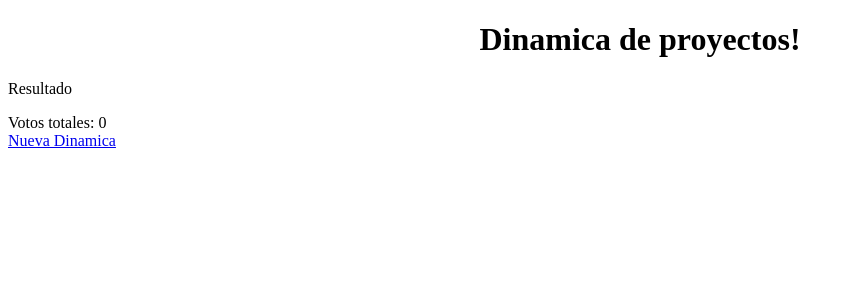
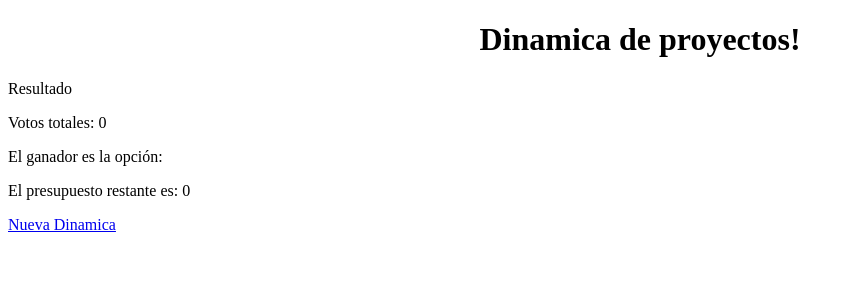
Before and after one commit to yorland28/Instant-Runoff-Voting-AngularHeroku, an Angular app: page /result in a window 1280 px wide. Shown: the top 300 px of the page, without its empty margins (0-853 px from the left). Built offline with nearby package versions, Linux system fonts and the light colour scheme.

Commit message:
Se agrego la resta del monto ganador al presupuesto general

```diff
--- a/src/app/option-seting/option-seting.component.ts
+++ b/src/app/option-seting/option-seting.component.ts
@@ -20,6 +20,7 @@ export class OptionSetingComponent implements OnInit {
 
   setTotalbudget(totalbudget:number){
     this.budget = this.votingService.totalbudget = +totalbudget;
+    this.validateOptionValues();
   }
 
   setOptionsValue(optionId: string,price:number) {
--- a/src/app/result/result.component.html
+++ b/src/app/result/result.component.html
@@ -5,12 +5,23 @@
 <div>Votos totales: {{totalVotes}}</div>
 
 <div *ngFor="let round of roundsResult">
-  <p>{{round.round}}</p>
+  <p> Vuelta {{round.round}}</p>
   <div *ngFor="let oneResult of round.result">
     <div>{{oneResult.option.id}} --> {{oneResult.voteCount}}</div>
   </div>
 </div>
 
-<a routerLink="/seting">
-  Nueva Dinamica
-</a>
+<div>
+  <p>El ganador es la opción: {{thewinner}}</p>
+</div>
+
+<div>
+  <p>El presupuesto restante es: {{totalbudget}}</p>
+</div>
+
+
+<div>
+  <a routerLink="/seting">
+    Nueva Dinamica
+  </a>
+</div>
--- a/src/app/result/result.component.ts
+++ b/src/app/result/result.component.ts
@@ -8,13 +8,17 @@ import {VotingService} from "../voting.service";
 })
 export class ResultComponent implements OnInit {
   public roundsResult = [];
-  public totalVotes = 0;
+  public totalVotes = 0
+  public thewinner;
+  public totalbudget;
 
   constructor(private votingService: VotingService) { }
 
   ngOnInit() {
     this.roundsResult = this.votingService.rounds;
     this.totalVotes = this.votingService.votesCount;
+    this.thewinner = this.votingService.theWinner;
+    this.totalbudget = this.votingService.totalbudget;
   }
 
 }
--- a/src/app/voting.service.ts
+++ b/src/app/voting.service.ts
@@ -71,13 +71,11 @@ export class VotingService {
   }
 
   processResult(list : string [],major,minor) : boolean{
-    var winOption = [];
     this.roundCount ++;
-    this.rounds.push({round:this.roundCount,result:list});
+    this.rounds.push({round:this.roundCount,result:list,theWinner:"",totalbudget:""});
       if((major.count > this.votesCount/2) || major.count === minor.count || major.count <1){
-        winOption = major.option;
+        this.processWinner(major.option,list);
         console.log(this.rounds);
-        this.restTotalbudget(winOption);
         return true;
       }
       else if (minor && minor.option){
@@ -90,8 +88,9 @@ export class VotingService {
       }
   }
 
-  restTotalbudget(winVote){
-
+  processWinner(winOption,list){
+    this.totalbudget = +this.totalbudget - +winOption.price;
+    this.rounds[this.roundCount - 1] = {theWinner:winOption,totalbudget:this.totalbudget};
   }
 
   constructor() { }
```
